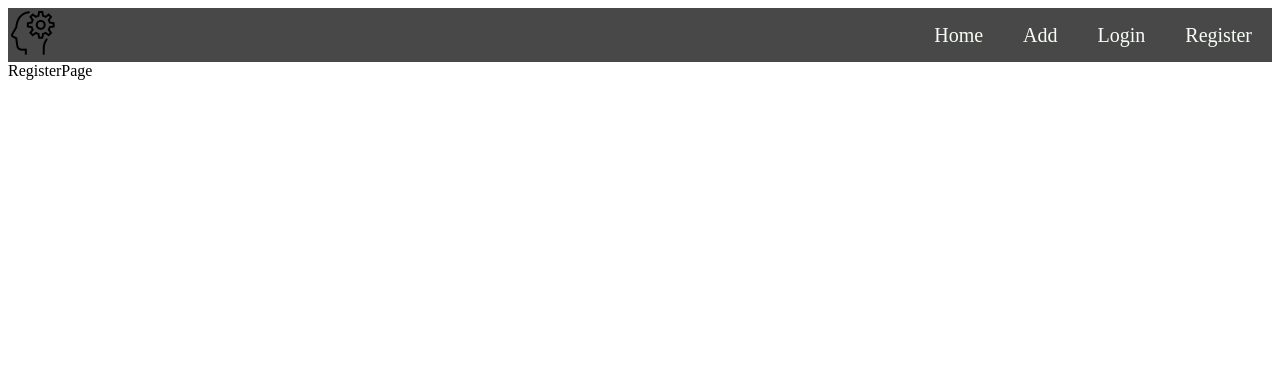
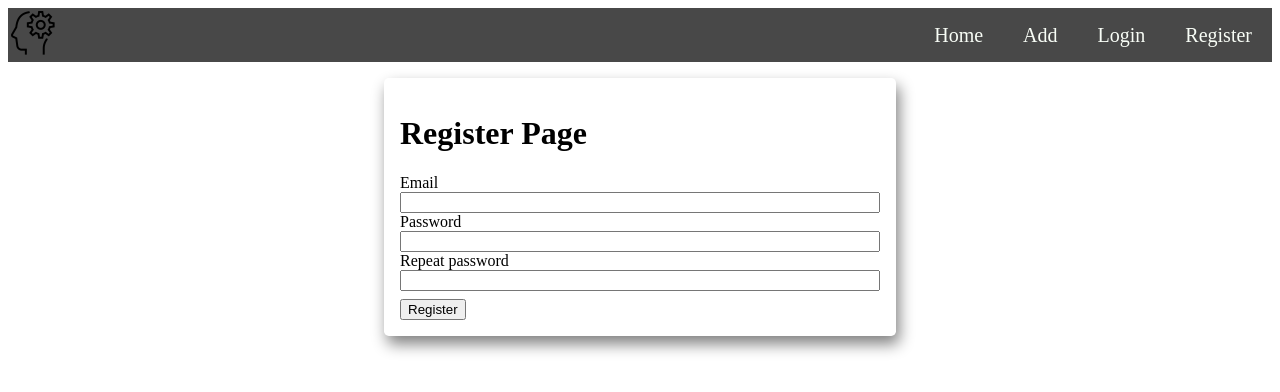
Before and after one commit to MantasMizaras/mantas_mizaras_react_darbas, a React (Create React App) app: page /register in a window 1280 px wide. Shown: the top 392 px of the page. Built offline with nearby package versions, Linux system fonts and the light colour scheme.

Commit message:
login + register forms

```diff
--- a/src/App.css
+++ b/src/App.css
@@ -0,0 +1,3 @@
+.container {
+  padding: 0 100px;
+}
--- /dev/null
+++ b/src/components/LoginForm/LoginForm.js
@@ -0,0 +1,26 @@
+import css from './LoginForm.module.css';
+
+import React from 'react';
+
+function LoginForm() {
+  return (
+    <div className={css['form-container']}>
+      <h1>Login Page</h1>
+      <form>
+        <div className={css['form-group']}>
+          <label htmlFor='email'>Email</label>
+          <input type='email' id='email' name='email' />
+        </div>
+        <div className={css['form-group']}>
+          <label htmlFor='password'>Password</label>
+          <input type='password' id='password' name='password' />
+        </div>
+        <button type='submit' className={css.button}>
+          Login
+        </button>
+      </form>
+    </div>
+  );
+}
+
+export default LoginForm;
--- /dev/null
+++ b/src/components/LoginForm/LoginForm.module.css
@@ -0,0 +1,18 @@
+.form-container {
+  max-width: 30rem;
+  margin: 0 auto;
+  box-shadow: 0.2rem 0.5em 0.9rem grey;
+  border-radius: 0.3rem;
+  padding: 1rem;
+  margin-top: 1rem;
+}
+
+.form-group {
+  display: flex;
+  flex-direction: column;
+  align-items: stretch;
+}
+
+.button {
+  margin-top: 0.5rem;
+}
--- /dev/null
+++ b/src/components/RegisterForm/RegisterForm.js
@@ -0,0 +1,30 @@
+import css from './RegisterForm.module.css';
+
+import React from 'react';
+
+function RegisterForm() {
+  return (
+    <div className={css['form-container']}>
+      <h1>Register Page</h1>
+      <form>
+        <div className={css['form-group']}>
+          <label htmlFor='email'>Email</label>
+          <input type='email' id='email' />
+        </div>
+        <div className={css['form-group']}>
+          <label htmlFor='password'>Password</label>
+          <input type='password' id='password' name='password' />
+        </div>
+        <div className={css['form-group']}>
+          <label htmlFor='repeatPassword'>Repeat password</label>
+          <input type='password' id='repeatPassword' name='repeatPassword' />
+        </div>
+        <button type='submit' className={css.button}>
+          Register
+        </button>
+      </form>
+    </div>
+  );
+}
+
+export default RegisterForm;
--- /dev/null
+++ b/src/components/RegisterForm/RegisterForm.module.css
@@ -0,0 +1,18 @@
+.form-container {
+  max-width: 30rem;
+  margin: 0 auto;
+  box-shadow: 0.2rem 0.5em 0.9rem grey;
+  border-radius: 0.3rem;
+  padding: 1rem;
+  margin-top: 1rem;
+}
+
+.form-group {
+  display: flex;
+  flex-direction: column;
+  align-items: stretch;
+}
+
+.button {
+  margin-top: 0.5rem;
+}
--- a/src/pages/LoginPage.js
+++ b/src/pages/LoginPage.js
@@ -1,7 +1,10 @@
+// import css from './LoginPage.module.css';
+
 import React from 'react';
+import LoginForm from '../components/LoginForm/LoginForm';
 
 function LoginPage() {
-  return <div>LoginPage</div>;
+  return <LoginForm />;
 }
 
 export default LoginPage;
--- a/src/pages/RegisterPage.js
+++ b/src/pages/RegisterPage.js
@@ -1,7 +1,8 @@
 import React from 'react';
+import RegisterForm from '../components/RegisterForm/RegisterForm';
 
 function RegisterPage() {
-  return <div>RegisterPage</div>;
+  return <RegisterForm />;
 }
 
 export default RegisterPage;
```
